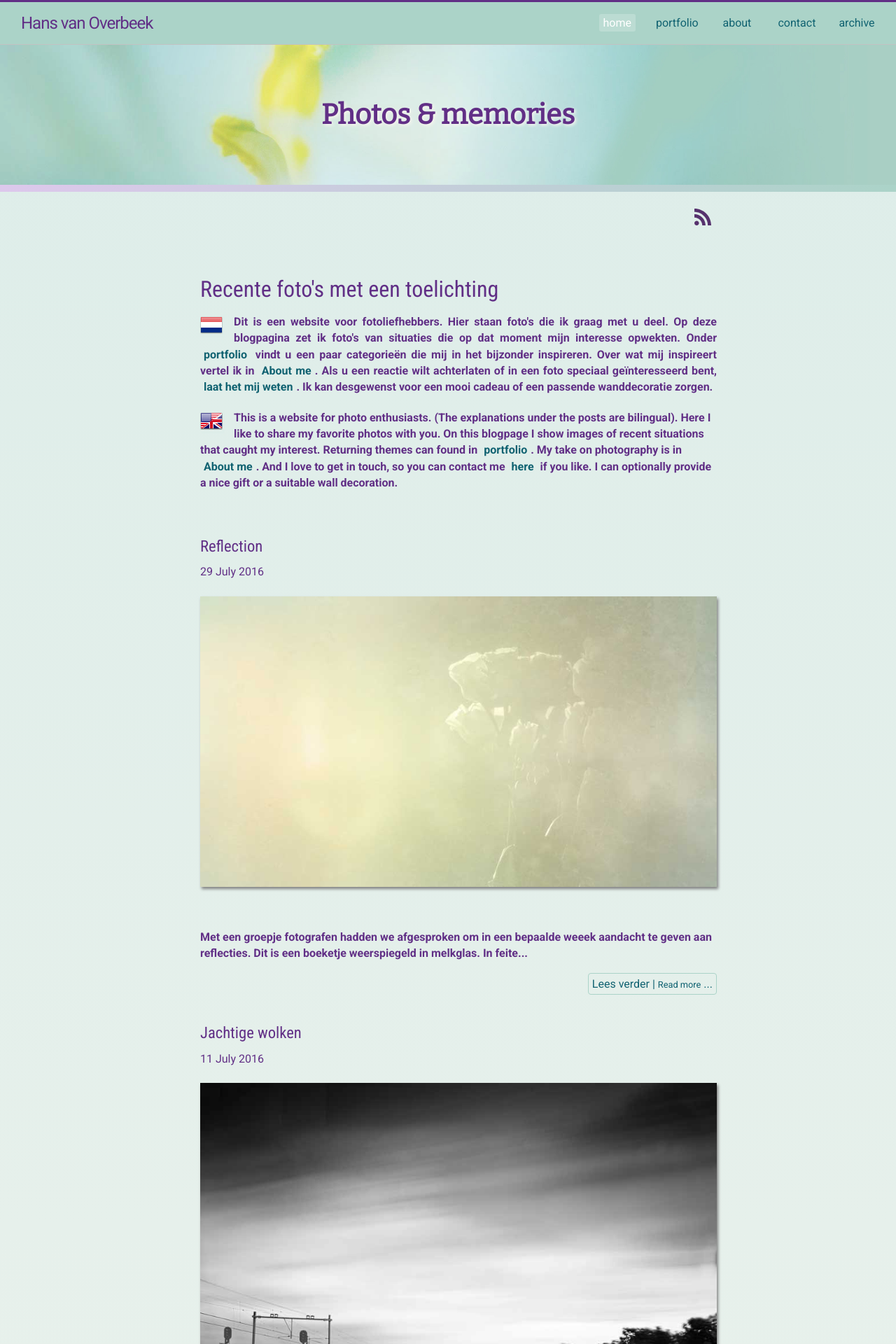
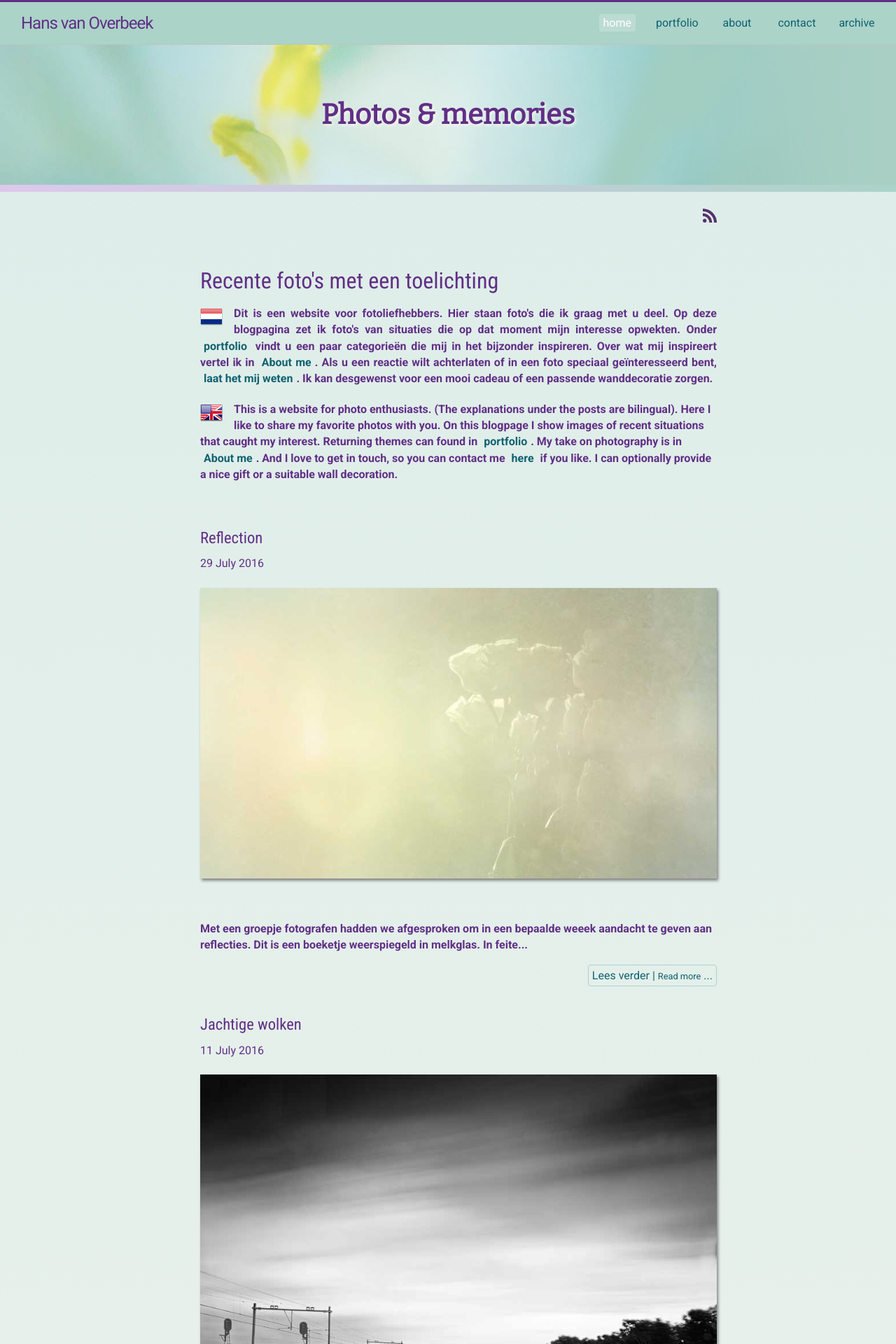
Before and after one commit to hansvanoverbeek/photoblog, a Jekyll site: the page built from index.html, in a window 1280 px wide. Shown: the top 1920 px of the page at 70% size. Built offline with Jekyll 4.4.1, drawn with Linux system fonts in a browser that asks for light colours; the list of posts is cut into pages by our own code.

Commit message:
css wijzigingen rss icon

```diff
--- a/_includes/head.html
+++ b/_includes/head.html
@@ -11,7 +11,7 @@
 
   <link rel="stylesheet" href="{{ '/css/main.css' | prepend: site.github.url }}">
   <link rel="stylesheet" href="{{ '/css/lightbox.css' | prepend: site.github.url }}">
-   <link href='https://fonts.googleapis.com/css?family=Roboto:400,700,300' rel='stylesheet' type='text/css'>
+  <link href='https://fonts.googleapis.com/css?family=Roboto:400,700,300' rel='stylesheet' type='text/css'>
   <link href='https://fonts.googleapis.com/css?family=Bitter' rel='stylesheet' type='text/css'>
   <link href='https://fonts.googleapis.com/css?family=Roboto+Condensed:400,700' rel='stylesheet' type='text/css'>
   <link rel="canonical" href="{{ page.url | replace:'index.html','' | prepend: site.baseurl | prepend: site.url }}">
--- a/_sass/_layout.scss
+++ b/_sass/_layout.scss
@@ -137,8 +137,8 @@ section.hero-img h2 {
 }
 
 div.rss-feed {
-  width: 32px;
-  height: 32px;
+  width: 20px;
+  height: 20px;
   margin: 0;
   padding: $spacing-unit 0 0;
   float: right;
@@ -150,8 +150,8 @@ div.rss-feed a {
   display: block;
   border: 0;
    img#feed {
-    width: 24px;
-    height: 24px;
+    width: 20px;
+    height: 20px;
     margin: 0;
     padding: 0;
     box-shadow: 0 0 0 0;
```
Also changed, not shown: css/main.css (+4 -4 lines).
